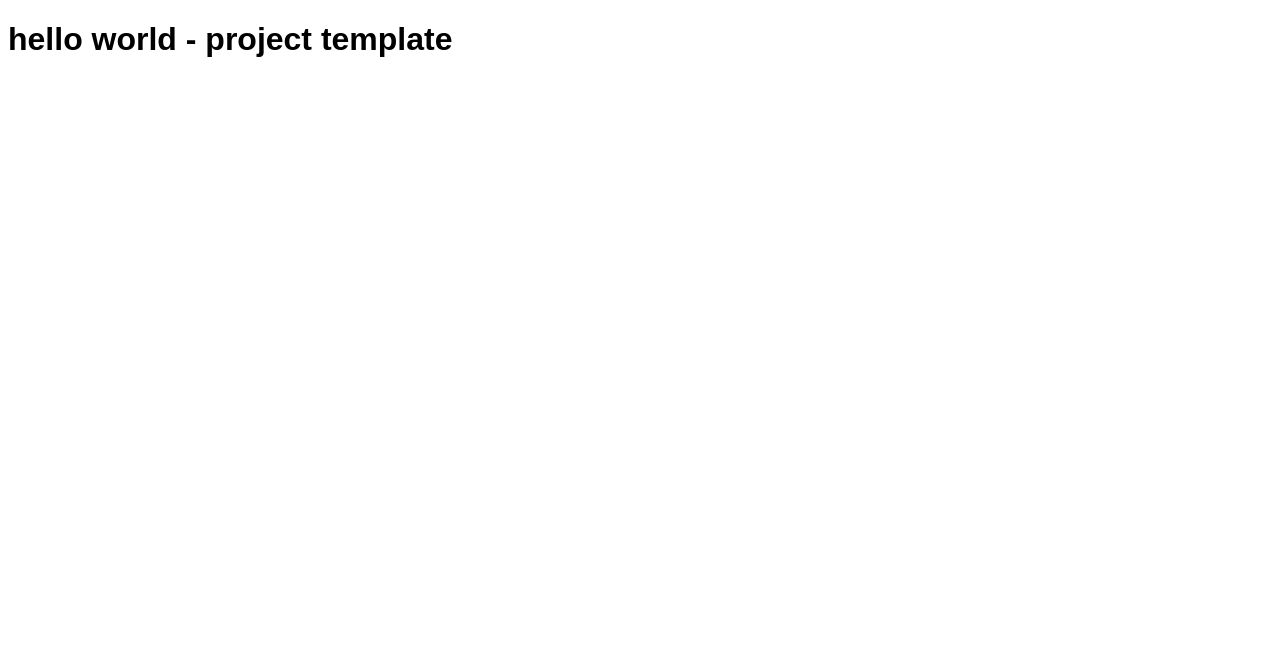
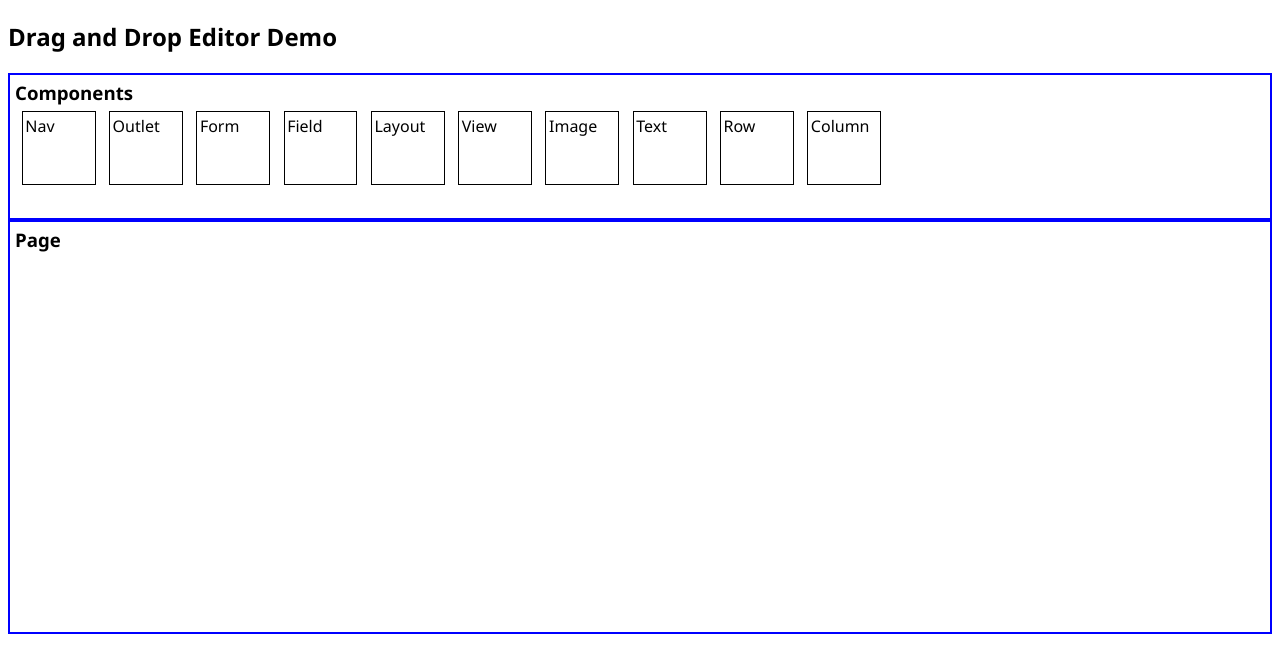
Before and after one commit to DerrickEdwards/dnd, a plain HTML site: page index.html in a window 1280 px wide. Drawn offline with nearby package versions, Linux system fonts and the light colour scheme.

Commit message:
update dnd features

```diff
--- a/index.html
+++ b/index.html
@@ -2,7 +2,7 @@
 <html lang="en">
   <head>
     <meta charset="utf-8">
-    <title>Project Title</title>
+    <title>Drag And Drop Editor</title>
 
     <!-- add bootstrap stuff here -->
 
@@ -19,9 +19,40 @@
     <link rel="stylesheet" href="style.css">
     <script src="script.js"></script>
 
+    <!-- immediate script -->
+    <script>
+      $( function() {
+        $( ".draggable" ).draggable({
+            grid: [ 20, 20 ],
+            revert: "invalid",
+            opacity: 0.7,
+            helper: "clone"
+          });
+        $( ".droppable" ).droppable( {
+          accept: ".outlet"
+        })
+      });
+    </script>
+
   </head>
   <body>
-      <h1>hello world - project template</h1>
+  <h2>Drag and Drop Editor Demo</h2>
+
+  <div id="componentMenu">
+    <div class="componentMenuTitle">Components</div>
+
+    <div class="nav buildable draggable" >Nav</div>
+    <div class="outlet buildable draggable" >Outlet</div>
+    <div class="form buildable draggable" >Form</div>
+    <div class="field buildable draggable" >Field</div>
+    <div class="layout buildable draggable" >Layout</div>
+    <div class="view buildable draggable" >View</div>
+    <div class="image buildable draggable" >Image</div>
+    <div class="text buildable draggable" >Text</div>
+    <div class="row buildable draggable" >Row</div>
+    <div class="Column buildable draggable" >Column</div>
+  </div>
+  <div class="page componentMenuTitle droppable" >Page</div>
 
   </body>
 </html>
--- a/style.css
+++ b/style.css
@@ -1,3 +1,38 @@
 body {
-    font-family: "segoe ui light", "arial", "sans serif";
+    font-family: "segoe ui", "arial", "sans serif";
 }
+
+.draggable {
+    xcursor: move;
+}
+
+.buildable {
+    border: 1px solid black;
+    height: 50pt;
+    margin: 5pt;
+    padding: 2pt;
+    width: 50pt;
+}
+
+#componentMenu {
+    border: 2pt solid blue;
+    height: 100pt;
+    padding: 5px;
+}
+
+.componentMenuTitle {
+    font-size: 14pt;
+    font-weight: bold;
+}
+
+#componentMenu .buildable {
+    float: left;
+}
+
+.page {
+
+    border: 2pt solid blue;
+    height: 400px;
+    padding: 5px;
+
+}
```
